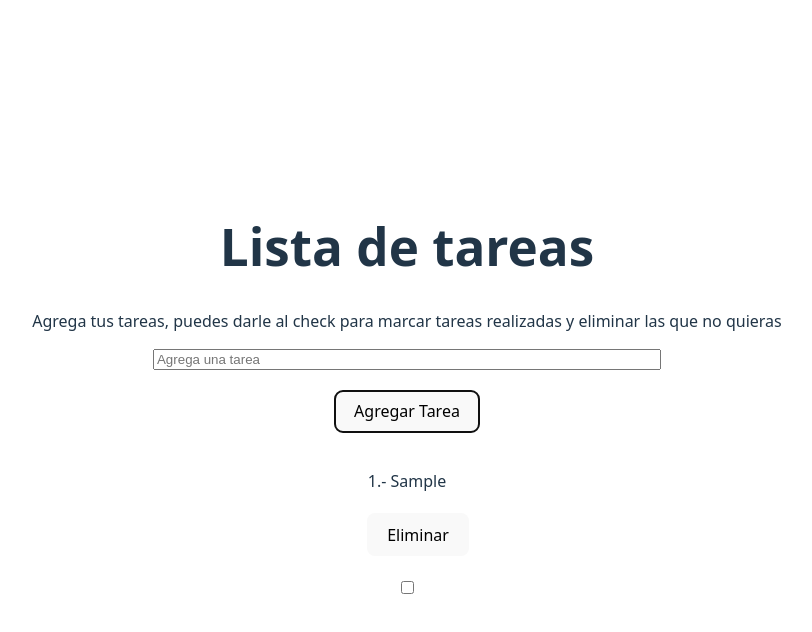
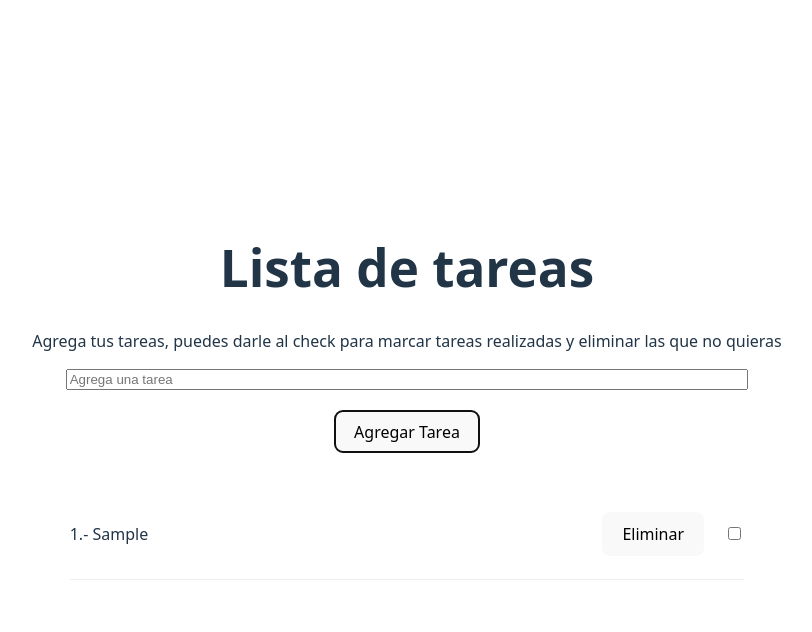
Before and after one commit to ManuJRS/vue-practice, a Vue app: page / in a window 1280 px wide. Both pictures are taken after typing "Sample" into the empty fields and a click on the button "Agregar Tarea". Shown: the top 632 px of the page, without its empty margins (233-1045 px from the left). Built offline with nearby package versions, Linux system fonts and the light colour scheme.

Commit message:
style: added style to the task list To Do - List v.1.0.0 7-Nov-2025

```diff
--- a/src/components/ToDo.vue
+++ b/src/components/ToDo.vue
@@ -36,11 +36,15 @@ let removeTask = (i) =>{
 <button @click="addTask">Agregar Tarea</button>
 
 <!--Tuve que buscar como hacer la logica del btn para elminar la tarea-->
-<p v-bind:class="[task.done ? 'done p_task' : 'p_task']" v-for="(task, index) in tasks" :key="task.id">{{ index + 1 }}.- {{ task.text }}
+<div class="container_tasks">
+<p v-bind:class="[task.done ? 'done p_task' : 'p_task']" v-for="(task, index) in tasks" :key="task.id">
+<span class="task_text">{{ index + 1 }}.- {{ task.text }}</span>
+<span class="task_acction">
 <button @click="removeTask(index)">Eliminar</button>
 <input type="checkbox" class="check" v-model="task.done">
+</span>
 </p>
-
+</div>
 </div>
 </template>
 
@@ -49,19 +53,38 @@ let removeTask = (i) =>{
 display: flex;
 flex-direction: column;
 align-items: center;
+width: auto;
 }
 button {
     margin: 20px;
 }
-.input_task {
-width: 500px;
+.p_task {
+  display: flex;
+  align-items: center;
+  gap: 8px;
+  padding: 3px 0;
+  border-bottom: 1px solid #eee;
 }
-.p_task {
-width: 120px;
+.container_tasks {
+    width: 500px;
 }
 .done {
     text-decoration: line-through;
     opacity: .7;
     color: red;
 }
+.task_text {
+    display: flex;
+    align-items: center;
+    gap: 12px;
+    margin-left: auto;
+}
+.task_text {
+    flex: 1;
+    text-align: left;
+}
+.input_task, .container_tasks  {
+    width: 720px;
+    max-width: 90%;
+}
 </style>
```
